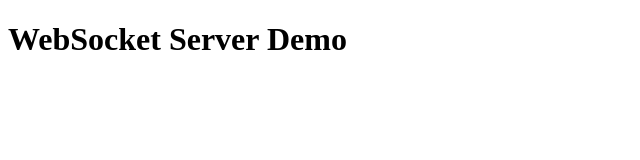
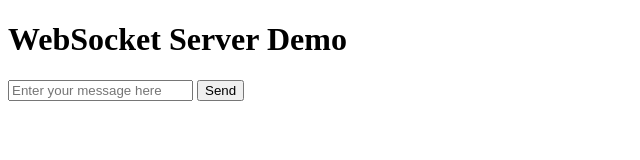
Before and after one commit to afnanhussain2002/web-socket-learn, a website: page index.html in a window 1280 px wide. Shown: the whole page, without its empty margins (0-640 px from the left). Drawn offline with Linux system fonts and the light colour scheme.

Commit message:
add a simple chat system with simple input field

```diff
--- a/index.html
+++ b/index.html
@@ -7,6 +7,14 @@
 </head>
 <body>
     <h1>WebSocket Server Demo</h1>
+    <div>
+        <input type="text"
+        placeholder="Enter your message here"
+        id="message-input"
+        />
+        <button id="message-send-button">Send</button>
+        <ul id="message-container"></ul>
+    </div>
     <script>
         const {port} = window.location;
         const connection = new WebSocket(`ws://localhost:${port}`);
```
